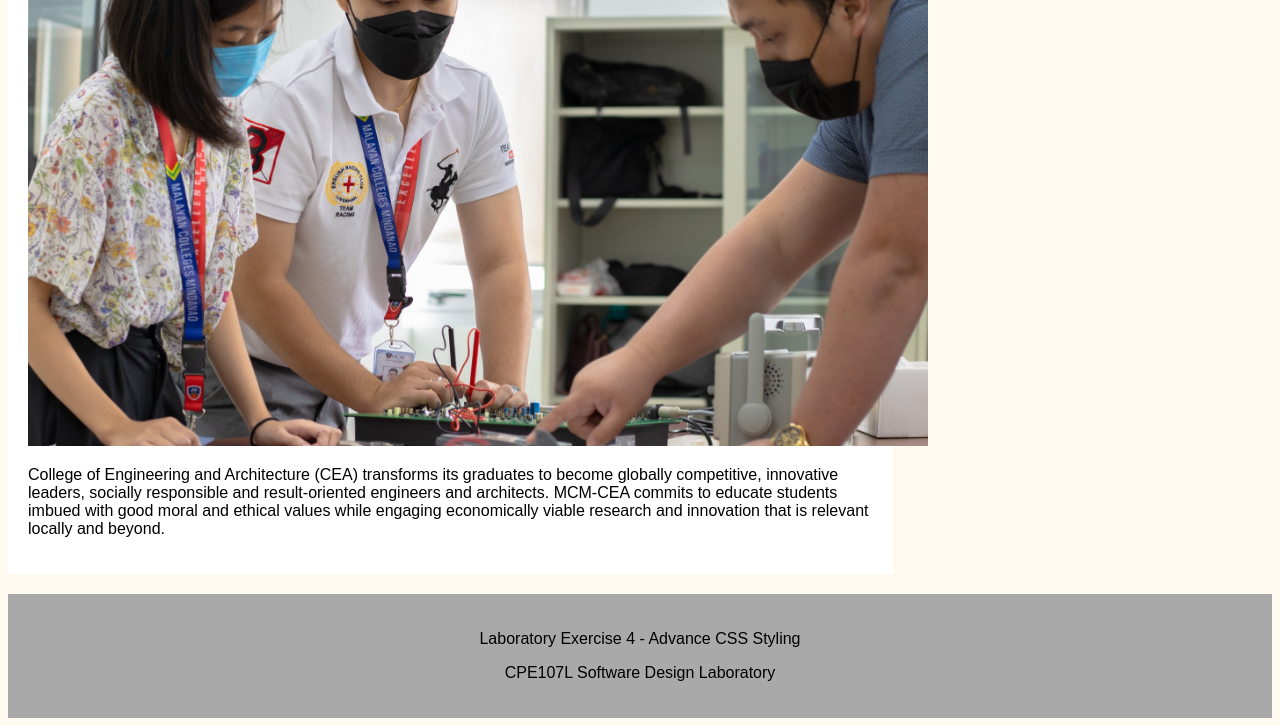
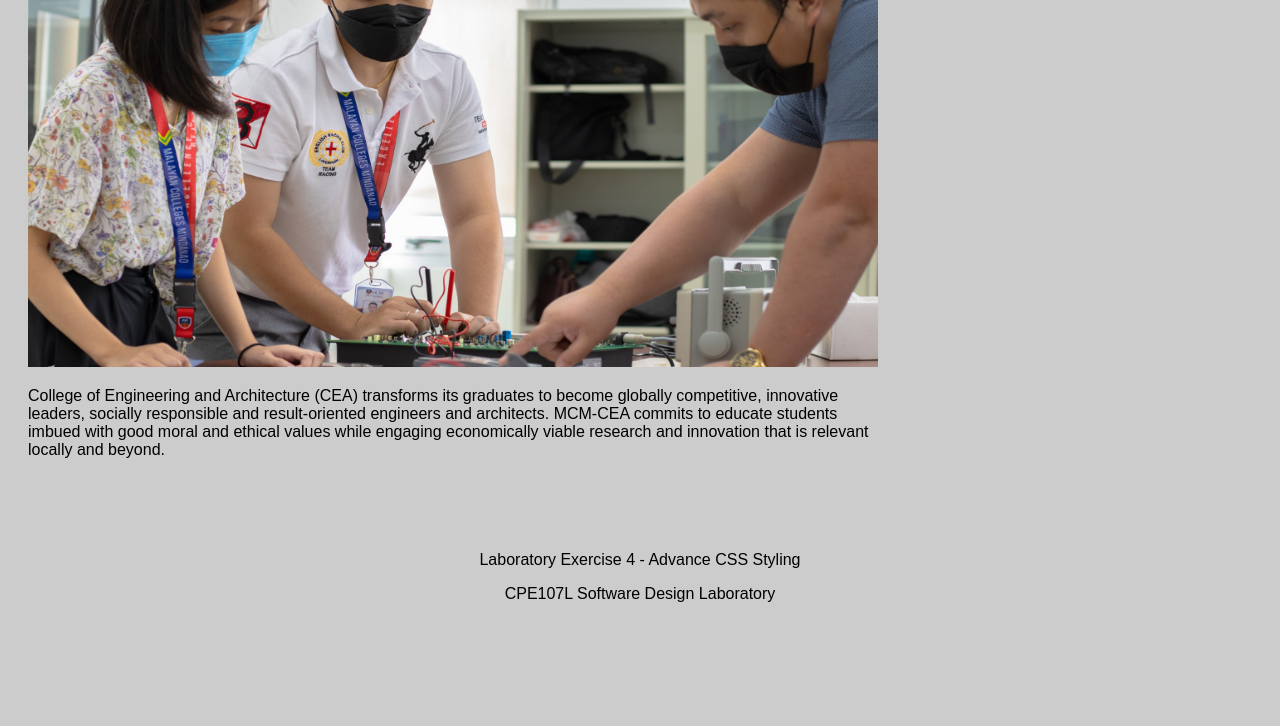
Before and after one commit to eloisamarieG/eloisamarieG.github.io, a plain HTML site: page Lab 4/Complete_CSS_Website.html in a window 1280 px wide. Shown: the part 1414-2140 px from the top of the page. After the commit the page ends 2061 px from the top, so only its background shows below. Drawn offline with Linux system fonts and the light colour scheme.

Commit message:
Add files via upload

```diff
--- a/Lab 4/Complete_CSS_Website.html
+++ b/Lab 4/Complete_CSS_Website.html
@@ -7,6 +7,13 @@
     <div class="header">
   <h2>A Complete CSS Website</h2>
 </div>
+<button onclick="dark()">Dark/Light Mode</button>
+<script>
+ function dark(){
+     var element = document.body;
+     element.classList.toggle("darkmode");
+ }
+</script>
 <div class="topnav">
   <a href="#">CPE107</a>
   <div class="topnav-right">
@@ -18,12 +25,12 @@
     <div class="box">
       <h2>Malayan Colleges Mindanao</h2>
       <h5>Excellence and Relevance</h5>
-        <img src="mcm.jpg" alt="MCM" width="900" height="600">
+        <img src="mcm.jpg" alt="MCM" width="850" height="600">
       <p>Malayan Colleges Mindanao (MCM), a branch encompassing Mapua University’s technological and academic excellence in Mindanao, has occupied a 3-hectare land area along Gen. Douglas MacArthur Highway, beside Matina Town Square in Matina, Davao City.  The school officially began operations on July 2, 2018, and was followed by its official inauguration ceremony on July 7, 2018; inaugurated by President Rodrigo Roa Duterte and graced with the presence of Mayor Inday Sara Duterte; YGC Chairperson, Mrs. Helen Yuchengco-Dee; Mapua President, Dr. Reynaldo Vea; CHED Chairman, Dr. J. Prospero “Popoy” E. De Vera III, and MCM and MCL President and Chief Executive Officer, Dr. Dodjie Maestrecampo.</p>
     </div>
     <div class="box">
       <h2>College of Engineering and Architecture</h2>
-      <img src="cea.jpg" alt="CEA" width="900" height="600">
+      <img src="cea.jpg" alt="CEA" width="850" height="500">
       <p>College of Engineering and Architecture (CEA) transforms its graduates to become globally competitive, innovative leaders, socially responsible and result-oriented engineers and architects. MCM-CEA commits to educate students imbued with good moral and ethical values while engaging economically viable research and innovation that is relevant locally and beyond.</p>
     </div>
   </div>
--- a/Lab 4/website.css
+++ b/Lab 4/website.css
@@ -1,5 +1,14 @@
+:root {
+    --bgColor: #cccccc;
+    --textColor: black;
+    --boxColor: darkblue;
+    --footColor: black;
+}
+*{
+    text-decoration-color: var (--textColor);
+}
 body{
-    background-color: floralwhite;
+    background: var(--bgColor);
     font-family: Arial;
 }
 .topnav {
@@ -34,7 +43,7 @@ body{
   padding-left: 5px;
 }
 .box {
-  background-color: white;
+  background: var (--boxColor);
   padding: 20px;
   margin-top: 20px;
 }
@@ -48,7 +57,7 @@ body{
 .footer {
   padding: 20px;
   text-align: center;
-  background-color: darkgray;
+  background-color: var (--footColor);
   margin-top: 20px;
 }
 @media screen and (max-width: 800px) {
@@ -57,3 +66,11 @@ body{
     padding: 0;
   }
 }
+
+.darkmode {
+    --bgColor: black;
+    --textColor: white;
+    --boxColor: #999999;
+    --footColor: #999999;
+
+}
```
